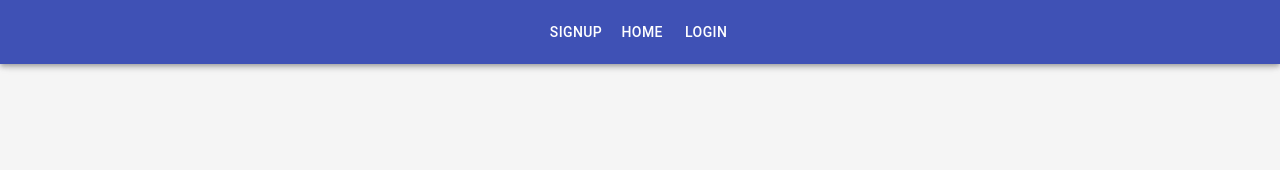
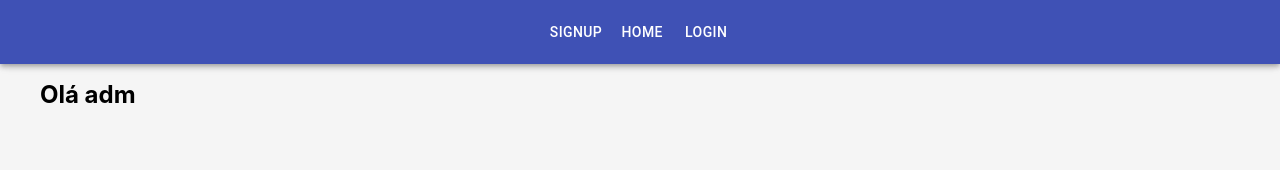
Before and after one commit to Nandolinhares/cartolol-client, a React (Create React App) app: page /admin in a window 1280 px wide. Shown: the top 170 px of the page. Built offline with nearby package versions, Linux system fonts and the light colour scheme.

Commit message:
Created AdminRoute. It's wrapping the Route admin with a condition called administrator. If this child is false, so normal users are forbbiden. We redirect to the home page user

```diff
--- a/src/App.js
+++ b/src/App.js
@@ -5,6 +5,7 @@ import "./App.css";
 import jwtDecode from "jwt-decode";
 import axios from "axios";
 import AuthRoute from "./util/AuthRoute";
+import AdminRoute from './util/AdminRoute';
 //Redux stuffs
 import { SET_AUTHENTICATED } from './redux/types';
 import { logoutUser, getUserData } from './redux/actions/userActions';
@@ -15,6 +16,7 @@ import store from './redux/store';
 import home from "./pages/home";
 import signup from "./pages/signup";
 import login from "./pages/login";
+import adminHome from './pages/adminHome';
 
 const token = localStorage.FBIdToken;
 
@@ -50,6 +52,10 @@ function App() {
                 path="/login"
                 component={login}
               />
+              <AdminRoute
+                exact
+                path="/admin"
+                component={adminHome} />
             </Switch>
           </div>
         </Router>
--- a/src/components/Navbar.js
+++ b/src/components/Navbar.js
@@ -26,6 +26,7 @@ export function Navbar({ user: { authenticated } }) {
             <Button color="inherit" component={Link} to="/">
               Home
             </Button>
+            <Button color="inherit" component={Link} to="/admin">Admin</Button>
             <Button color="inherit" onClick={handleLogout}>Logout</Button>
           </div>
         ) : (<div>
--- a/src/components/profile/Profile.js
+++ b/src/components/profile/Profile.js
@@ -13,6 +13,7 @@ import MuiLink from '@material-ui/core/Link';
 import Typography from '@material-ui/core/Typography';
 import { IconButton } from '@material-ui/core';
 import Tooltip from '@material-ui/core/Tooltip';
+import CircularProgress from '@material-ui/core/CircularProgress';
 //Icons
 import CalendarToday from '@material-ui/icons/CalendarToday';
 
@@ -148,7 +149,7 @@ class Profile extends Component {
                     <Button variant="contained" color="secondary" component={Link} to="/signup">Signup</Button>
                 </div>
             </Paper>
-        )) : (<p>Carregando...</p>)
+        )) : (<CircularProgress />)
 
         return profileMarkup;
     }
--- /dev/null
+++ b/src/pages/adminHome.js
@@ -0,0 +1,13 @@
+import React, { Component } from 'react'
+
+export class adminHome extends Component {
+    render() {
+        return (
+            <div>
+                <h2>Olá adm</h2>
+            </div>
+        )
+    }
+}
+
+export default adminHome
--- /dev/null
+++ b/src/util/AdminRoute.js
@@ -0,0 +1,22 @@
+import React from 'react';
+import PropTypes from 'prop-types';
+import { Route, Redirect } from 'react-router-dom';
+//Redux Stuff
+import { connect } from 'react-redux';
+
+const AdminRoute = ({ component: Component, credentials: { administrator }, ...rest }) => (
+    <Route
+        {...rest}
+        render={props => administrator === false ? <Redirect to="/"/> : <Component {...props} />}
+    ></Route>
+);
+
+AdminRoute.propTypes = {
+    credentials: PropTypes.object.isRequired
+  }
+
+const mapStateToProps = (state) => ({
+    credentials: state.user.credentials
+});
+
+export default connect(mapStateToProps)(AdminRoute);
```
Also changed, not shown: src/pages/addPlayer.js (added, +13 -0 lines), src/pages/home.js (indentation only).
